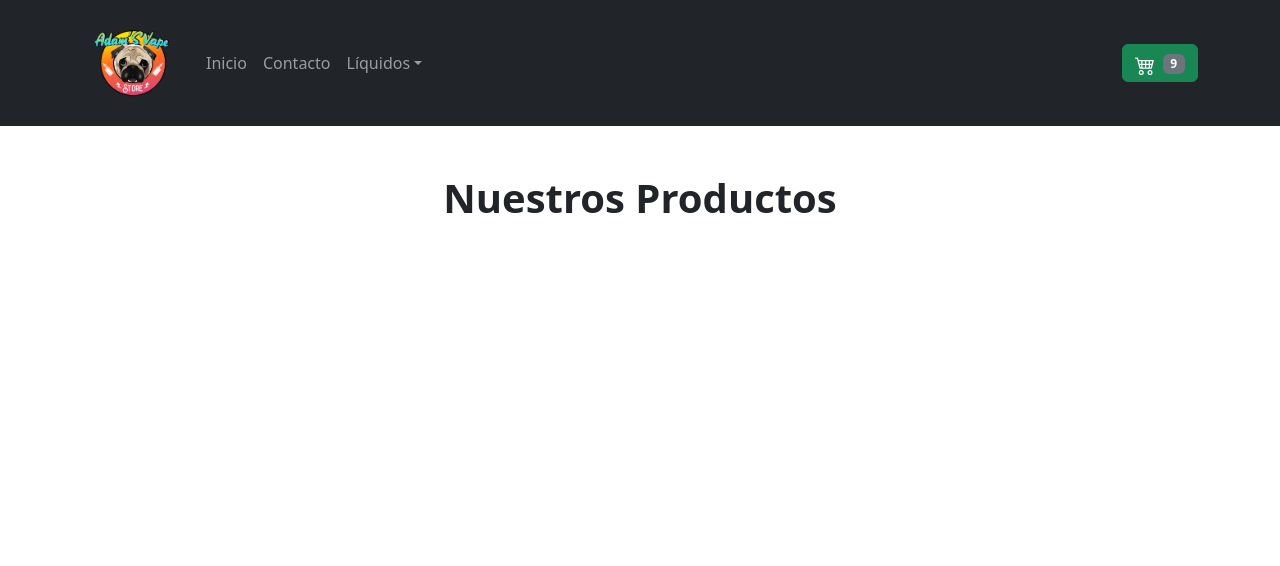
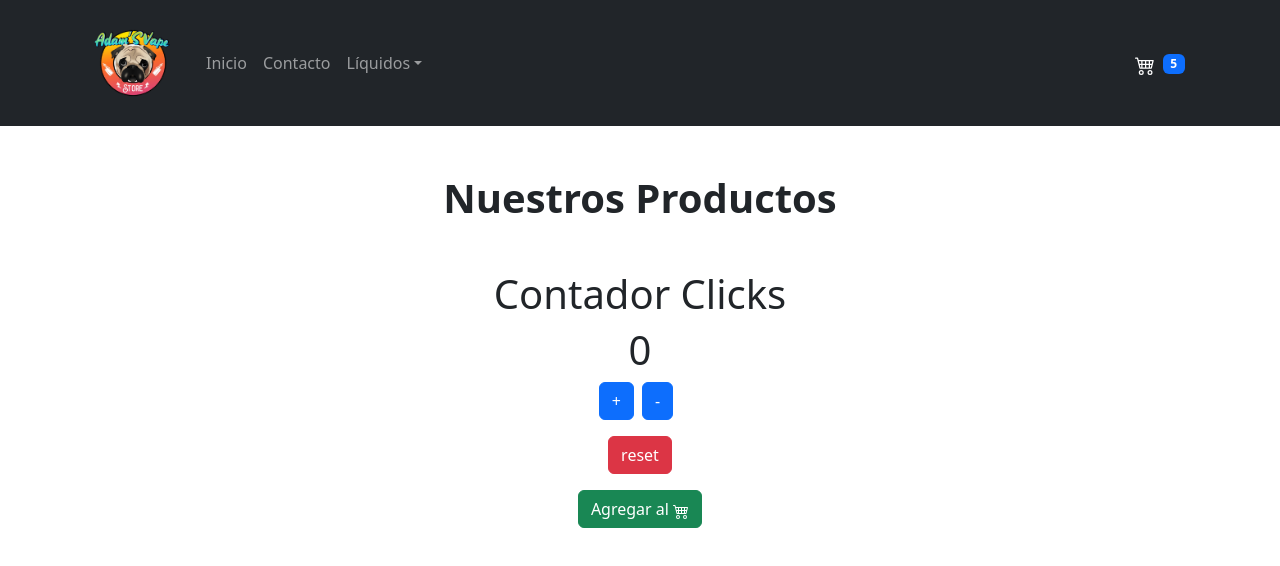
Before and after one commit to luisvisintini/tiendacoder-luis-visintini, a React (Create React App) app: page / in a window 1280 px wide. Shown: the top 566 px of the page. Built offline with nearby package versions, Linux system fonts and the light colour scheme.

Commit message:
subida contador clicks

```diff
--- a/src/App.js
+++ b/src/App.js
@@ -1,12 +1,26 @@
 import './App.css';
+import ItemCount from './components/ItemCount/ItemCount';
 import ItemsListContainer from './components/ItemsListContainer/ItemsListContainer';
 import Navigation from './components/Navbar/Navigation';
 
 function App() {
+
+  const handleOnAdd = (cantidad)=> {
+    if (cantidad > 0 ) {
+      alert(`agregaste ${cantidad} articulos al carrito`)
+    } else {
+      alert('debes agregar al menos 1 articulo')
+    }
+  }
   return (
     <div>
       <Navigation/>
       <ItemsListContainer productos='Nuestros Productos'/>
+      <ItemCount
+        valorInicial={0}
+        stockInicial={5}
+        onAdd={handleOnAdd}
+      />
     </div>
   );
 }
--- /dev/null
+++ b/src/components/ItemCount/ItemCount.js
@@ -0,0 +1,53 @@
+import { useState } from "react"
+import { BsCart4 } from "react-icons/bs"
+
+const ItemCount = ({valorInicial, stockInicial, onAdd}) => {
+
+    const [contador, setContador] = useState(valorInicial)
+
+    const suma = ()=> {
+        if(contador < stockInicial) {
+            setContador( contador +1)
+        } else {
+            alert('no hay mas stock')
+        }
+    }
+
+    const resta = ()=> {
+        if (contador <= valorInicial ) {
+            return
+        }
+        setContador(contador -1)
+    }
+
+    const reset = ()=> {
+        setContador(valorInicial)
+    }
+
+    return (
+        <div className="container text-center mt-5">
+            <h1 className="text-5xl mb-10">Contador Clicks</h1>
+            <h1 className="mb-10 text-3xl">{contador}</h1>
+                <button
+                        onClick={()=> suma()}
+                        className="btn btn-primary me-2">+</button>
+                <button
+                        onClick={()=> resta()}
+                        className="btn btn-primary me-2">-</button>
+                <div className="mt-3">
+                    <button
+                        onClick={()=> reset()}
+                        className="btn btn-danger mb-3">reset</button>
+                </div>
+                <div>
+                    <button
+                        onClick={()=> onAdd(contador)}
+                        className="btn btn-success">Agregar al <BsCart4/></button>
+                </div>
+
+        </div>
+
+    )
+    }
+
+export default ItemCount
--- a/src/components/Navbar/CartWidget/CartWidget.jsx
+++ b/src/components/Navbar/CartWidget/CartWidget.jsx
@@ -1,13 +1,13 @@
-import React from 'react'
+import React, { useState } from 'react'
 import { BsCart4 } from 'react-icons/bs'
 import Badge from 'react-bootstrap/Badge';
 import Button from 'react-bootstrap/Button';
 
 const CartWidget = () => {
   return (
-    <Button variant="success">
-      <BsCart4 size='20px' className='me-2'/>
-      <Badge bg="secondary">9</Badge>
+    <Button variant="transparent">
+      <BsCart4 size='20px' className='me-2 text-white'/>
+      <Badge bg="primary">5</Badge>
 
     </Button>
   )
```
